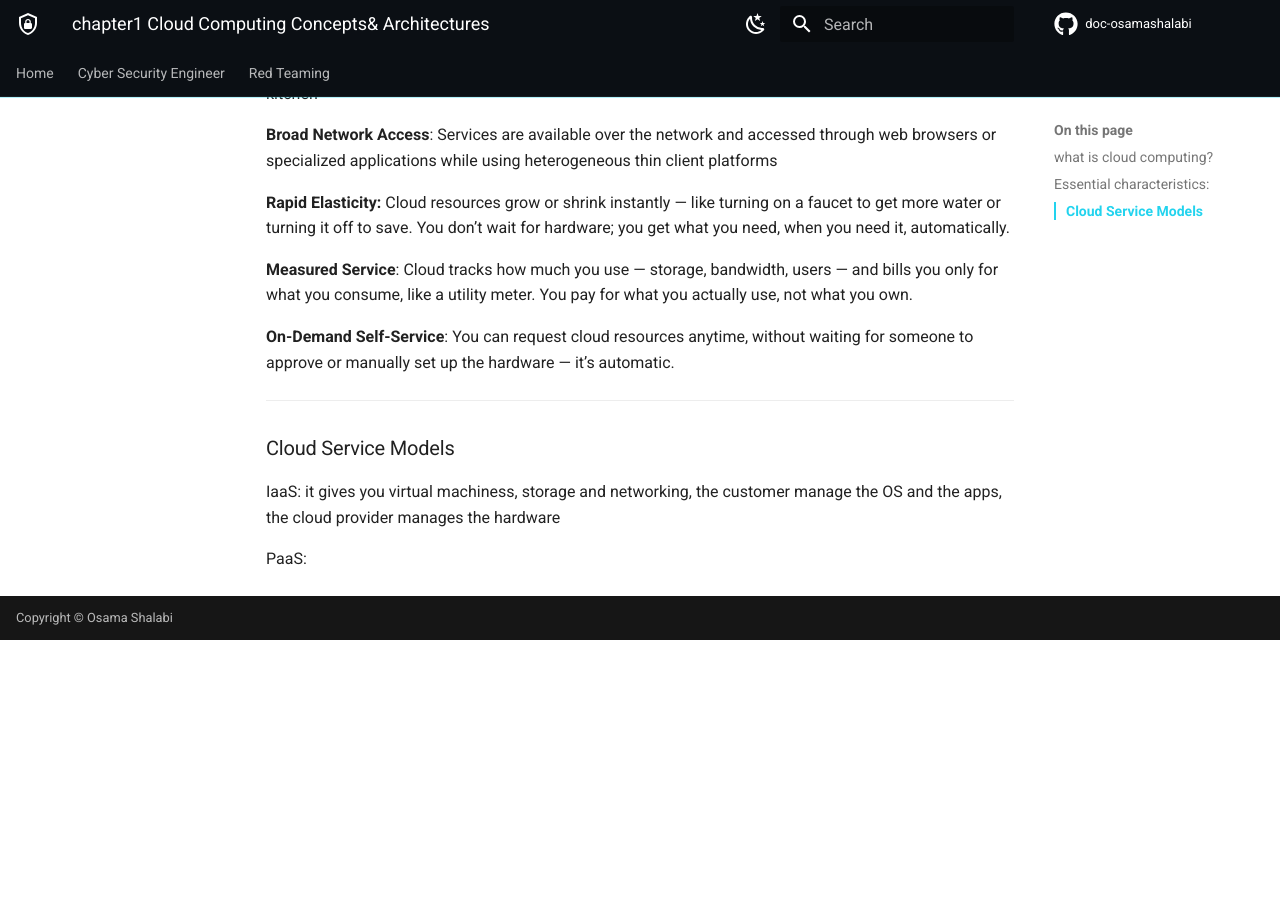
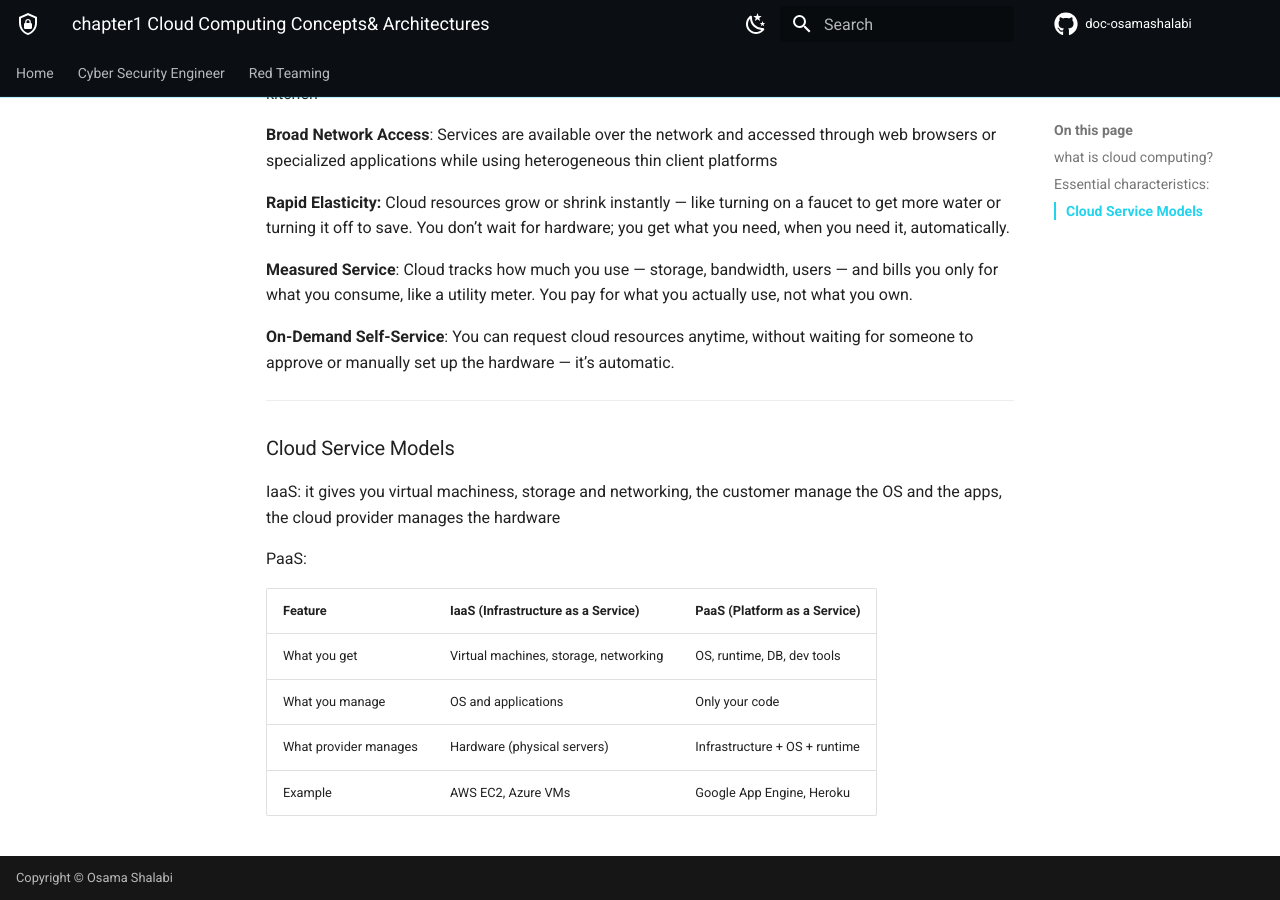
Before and after one commit to osamashalabi432-png/doc-osamashalabi, an MkDocs documentation site: the page built from docs/cyber-security-engineer/cloud/CCSK/chapter1 - Cloud Computing Concepts& Architectures.md, in a window 1280 px wide and 900 px high, scrolled down 1213 px. Built offline with MkDocs 1.6.1 and Material for MkDocs 9.7.7, drawn with Linux system fonts in a browser that asks for light colours; comment, search, counter and statistics services are not loaded; before the commit the page ends 1853 px from its top, so only the background shows below that.

Commit message:
vault backup: 2026-09-18 07:03:03

```diff
--- a/docs/cyber-security-engineer/cloud/CCSK/chapter1 - Cloud Computing Concepts& Architectures.md
+++ b/docs/cyber-security-engineer/cloud/CCSK/chapter1 - Cloud Computing Concepts& Architectures.md
@@ -33,3 +33,10 @@ model for enabling ubiquitous, convenient, on-demand network access to a shared
 IaaS: it gives you virtual machiness, storage and networking, the customer manage the OS and the apps, the cloud provider manages the hardware
 
 PaaS:
+
+| Feature               | IaaS (Infrastructure as a Service)           | PaaS (Platform as a Service)               |
+|-----------------------|---------------------------------------------|-------------------------------------------|
+| What you get          | Virtual machines, storage, networking       | OS, runtime, DB, dev tools                |
+| What you manage       | OS and applications                         | Only your code                            |
+| What provider manages | Hardware (physical servers)                | Infrastructure + OS + runtime             |
+| Example               | AWS EC2, Azure VMs                         | Google App Engine, Heroku                |
```
